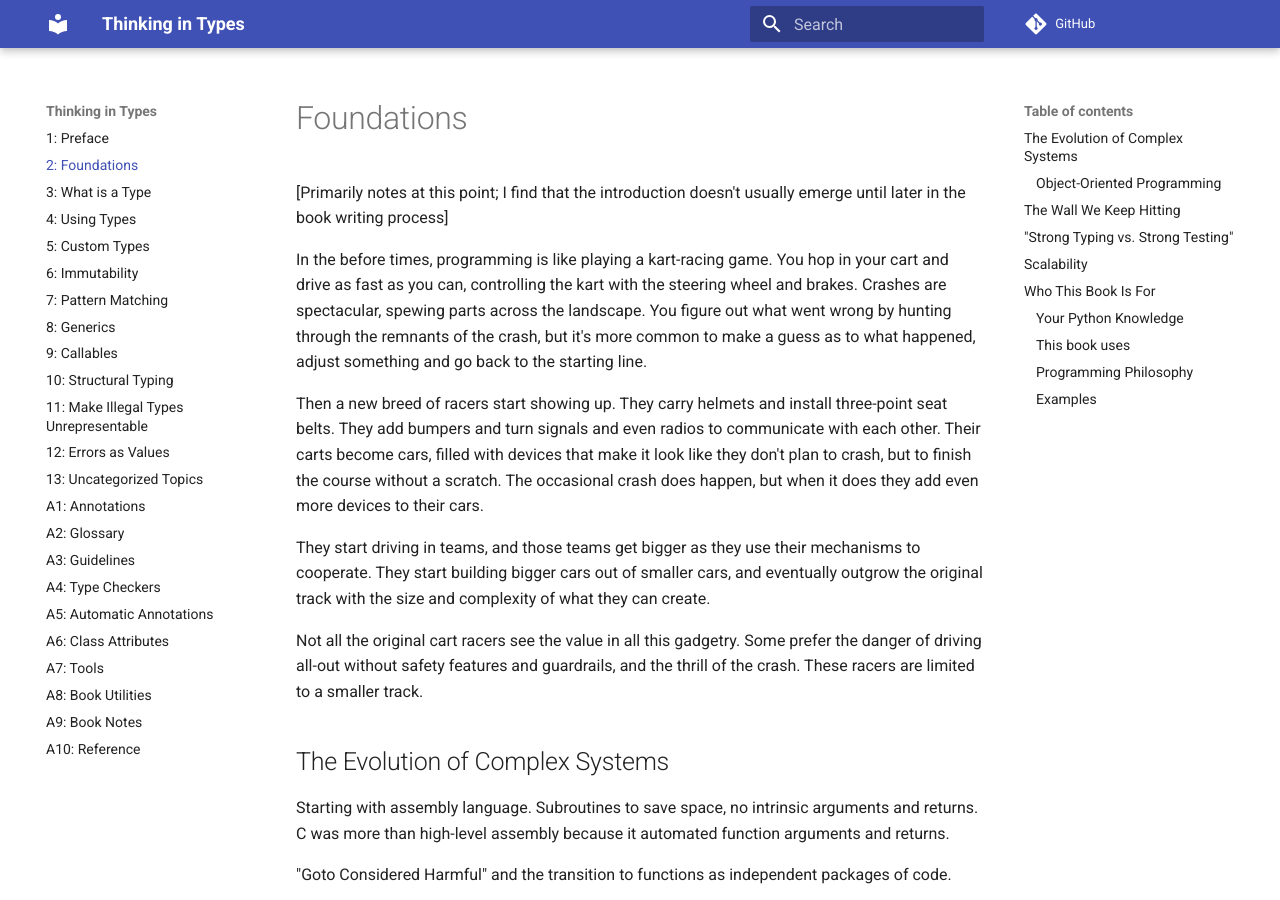
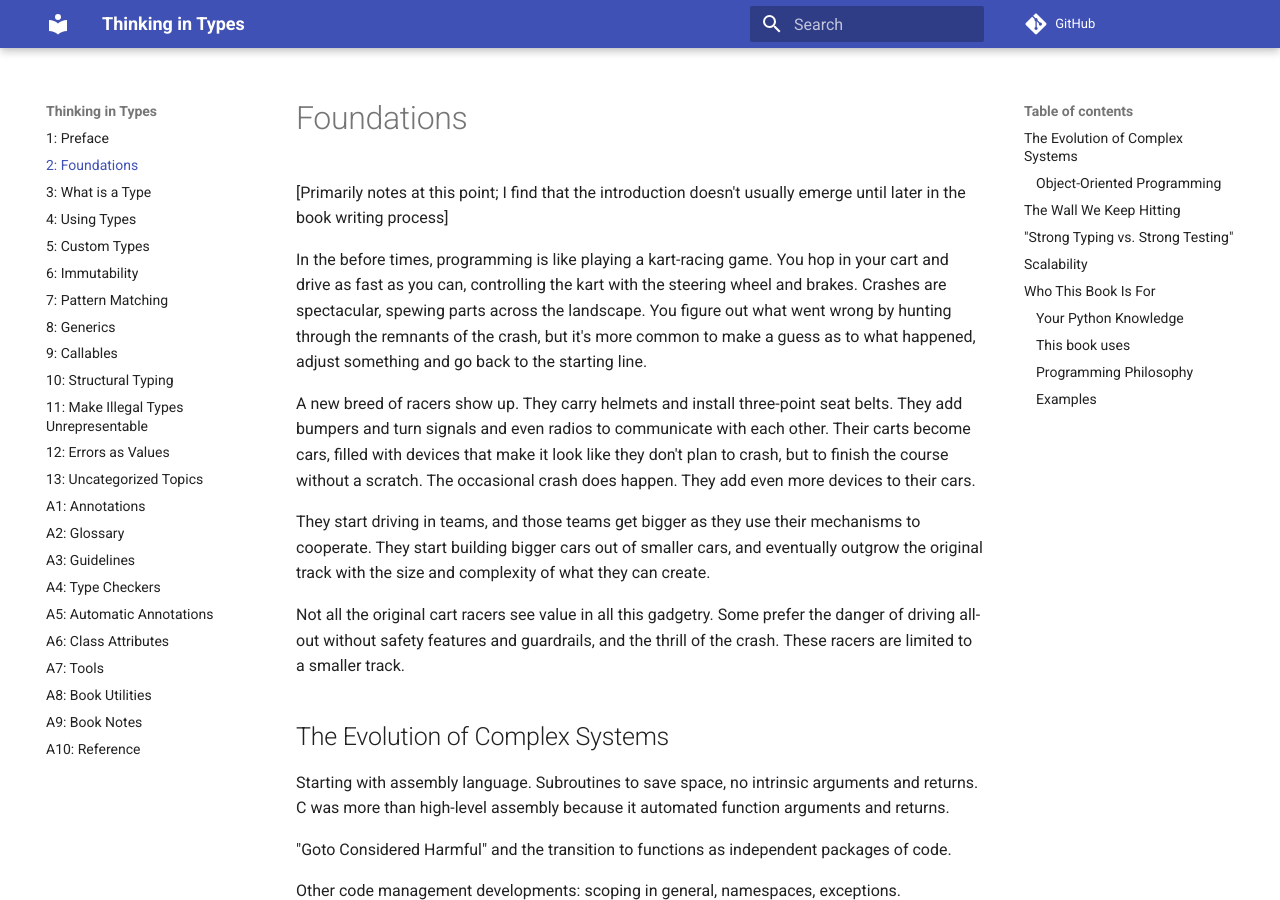
Before and after one commit to ThinkingInTypes/ThinkingInTypes.github.io, an MkDocs documentation site: the page built from Chapters/C02_Foundations.md, in a window 1280 px wide and 900 px high. Built offline with MkDocs 1.6.1 and Material for MkDocs 9.7.7, drawn with Linux system fonts in a browser that asks for light colours; comment, search, counter and statistics services are not loaded.

Commit message:
Update C02_Foundations.md

```diff
--- a/Chapters/C02_Foundations.md
+++ b/Chapters/C02_Foundations.md
@@ -8,18 +8,19 @@
 You figure out what went wrong by hunting through the remnants of the crash,
 but it's more common to make a guess as to what happened, adjust something and go back to the starting line.
 
-Then a new breed of racers start showing up.
+A new breed of racers show up.
 They carry helmets and install three-point seat belts.
 They add bumpers and turn signals and even radios to communicate with each other.
 Their carts become cars, filled with devices that make it look like they don't plan to crash,
 but to finish the course without a scratch.
-The occasional crash does happen, but when it does they add even more devices to their cars.
+The occasional crash does happen.
+They add even more devices to their cars.
 
 They start driving in teams, and those teams get bigger as they use their mechanisms to cooperate.
 They start building bigger cars out of smaller cars,
 and eventually outgrow the original track with the size and complexity of what they can create.
 
-Not all the original cart racers see the value in all this gadgetry.
+Not all the original cart racers see value in all this gadgetry.
 Some prefer the danger of driving all-out without safety features and guardrails, and the thrill of the crash.
 These racers are limited to a smaller track.
 
```
